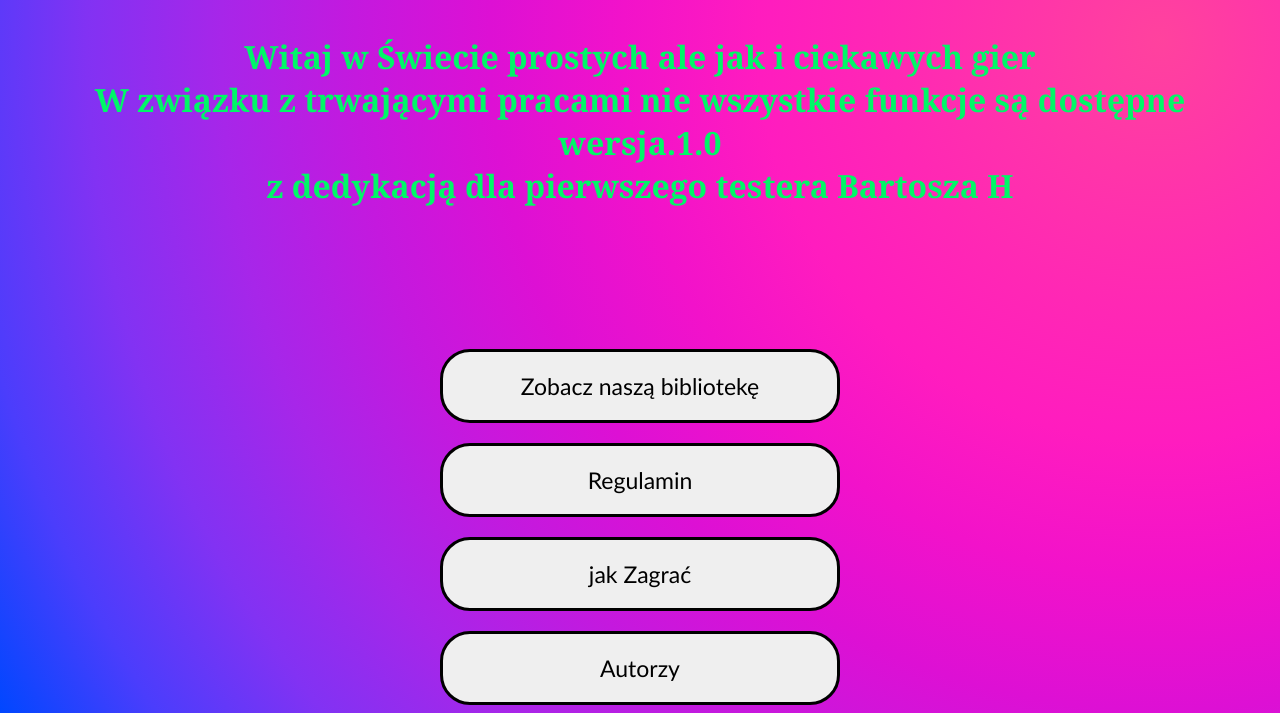
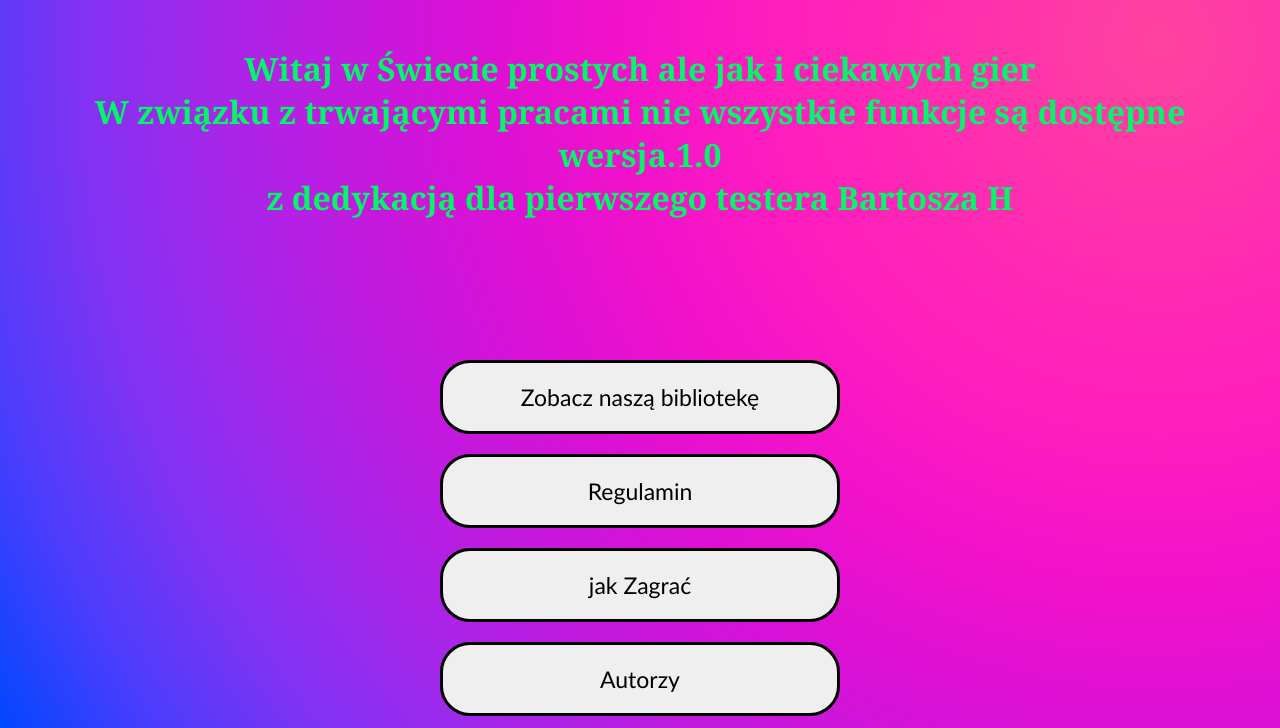
Before and after one commit to KamilProgramajster/strona12, a plain HTML site: page index.html in a window 1280 px wide. Shown: the part 88-816 px from the top of the page. Drawn offline with Linux system fonts and the light colour scheme.

Commit message:
Update index.html

```diff
--- a/index.html
+++ b/index.html
@@ -4,7 +4,7 @@
         <meta name="viewport" content="width=device-width, initial-scale=1.0">
         <title>Menu</title>
     </head>
-    <body style="background-image: radial-gradient(circle at 90.63% 15.91%, #ff429e 0, #ff35a9 10%, #ff28b4 20%, #ff1cbf 30%, #f212ca 40%, #dd10d4 50%, #c419de 60%, #a726e9 70%, #8232f3 80%, #4b3dfc 90%, #0047ff 100%);;">
+    <body style="background-image: radial-gradient(circle at 90.63% 15.91%, #ff429e 0, #ff35a9 10%, #ff28b4 20%, #ff1cbf 30%, #f212ca 40%, #dd10d4 50%, #c419de 60%, #a726e9 70%, #8232f3 80%, #4b3dfc 90%, #0047ff 100%);height:100vh;display:flex; justify-content: center;align-items: center;">
         <div id="container">
             <div class="typewriter">
                 <h1>"Na nudę mingames studio" present... Made By Kamil</h1>
```
